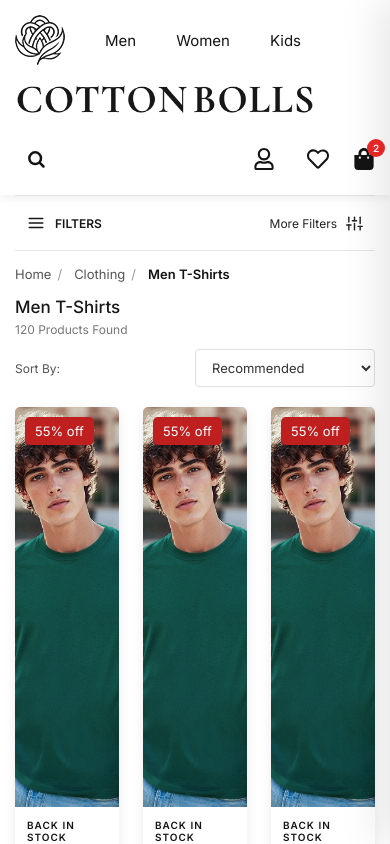
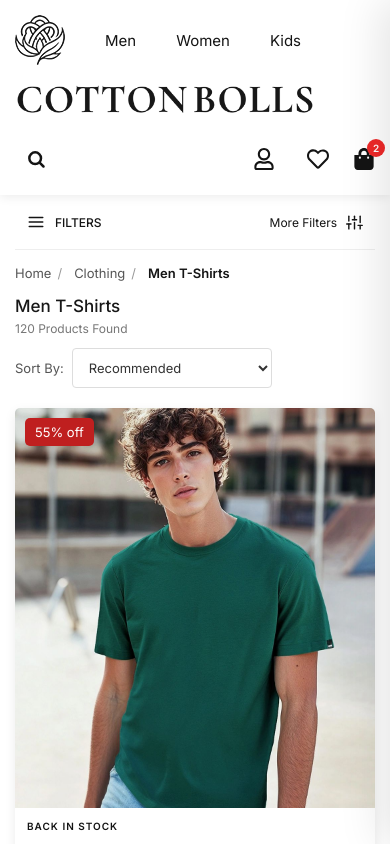
Before and after one commit to 1992NK/Cotton-bolls, a Next.js app: page /products in a window 390 px wide. Shown: the top 844 px of the page. Built offline with nearby package versions, Linux system fonts and the light colour scheme.

Commit message:
filter redsign

```diff
--- a/app/(store)/products/component/listing/horizontalfilters/FilterDropdown.jsx
+++ b/app/(store)/products/component/listing/horizontalfilters/FilterDropdown.jsx
@@ -16,10 +16,6 @@ const FilterDropdown = ({
     return (
         <div className={styles.dropdown}>
             <span className={styles.dropdownArrow} />
-
-            <h4 className={styles.dropdownTitle}>
-                {filter.title}
-            </h4>
 
             {filter.type === "radio" && (
                 <div className={styles.optionList}>
--- a/app/(store)/products/component/listing/horizontalfilters/PriceRangeSlider.jsx
+++ b/app/(store)/products/component/listing/horizontalfilters/PriceRangeSlider.jsx
@@ -37,7 +37,7 @@ const PriceRangeSlider = ({
 
   return (
     <div className={styles.priceRangeBox}>
-      <h4 className={styles.title}>PRICE</h4>
+      <h4 className={styles.title}>Price</h4>
 
       <div className={styles.sliderWrapper}>
         <div className={styles.track} />
--- a/app/(store)/products/component/listing/horizontalfilters/horizontalfilters.module.css
+++ b/app/(store)/products/component/listing/horizontalfilters/horizontalfilters.module.css
@@ -1,16 +1,12 @@
 .filterBar {
   width: 100%;
-  position: relative;
-  z-index: 50;
   background: #fff;
-  border-top: 1px solid #ededed;
-  border-bottom: 1px solid #e5e5e5;
+  border-bottom: 1px solid #eee;
 }
 
 .filterContainer {
   width: 100%;
   min-height: 60px;
-  padding: 0 30px;
   display: flex;
   align-items: center;
 }
@@ -25,10 +21,10 @@
   border: 0;
   border-right: 1px solid #eee;
   background: transparent;
-  color: #171717;
-  font-family: inherit;
+  color: #141414;
+  font-family: var(--font-inter);
   font-size: 13px;
-  font-weight: 600;
+  font-weight:500;
   cursor: pointer;
 }
 
@@ -54,8 +50,8 @@
   gap: 8px;
   border: 0;
   background: transparent;
-  color: #222;
-  font-family: inherit;
+  color: #141414;
+  font-family: var(--font-inter);
   font-size: 13px;
   font-weight: 500;
   cursor: pointer;
@@ -84,10 +80,11 @@
   display: inline-flex;
   align-items: center;
   justify-content: center;
-  background: #111;
-  border-radius: 20px;
+  background: #141414;
+  border-radius: 5px;
   color: #fff;
   font-size: 10px;
+  font-family: var(--font-inter);
 }
 
 .moreFiltersButton {
@@ -99,8 +96,8 @@
   gap: 9px;
   border: 0;
   background: transparent;
-  color: #222;
-  font-family: inherit;
+  color: #141414;
+  font-family: var(--font-inter);
   font-size: 13px;
   cursor: pointer;
 }
@@ -229,21 +226,21 @@
 .applyButton {
   height: 38px;
   padding: 0 20px;
-  border: 1px solid #ddd;
-  font-family: inherit;
-  font-size: 12px;
-  font-weight: 600;
+  border: 1px solid #eee;
+  font-family: var(--font-inter);
+  font-size: 13px;
+  font-weight: 500;
   cursor: pointer;
 }
 
 .resetButton {
   background: #fff;
-  color: #222;
+  color: #141414;
 }
 
 .applyButton {
-  background: #111;
-  border-color: #111;
+  background: #141414;
+  border-color: #141414;
   color: #fff;
 }
 
--- a/app/(store)/products/component/listing/horizontalfilters/pricerangeslider.module.css
+++ b/app/(store)/products/component/listing/horizontalfilters/pricerangeslider.module.css
@@ -5,8 +5,9 @@
 .title {
   margin: 0 0 20px;
   font-size: 13px;
-  font-weight: 700;
+  font-weight: 500;
   color: #141414;
+  font-family: var(--font-inter);
 }
 
 .sliderWrapper {
@@ -116,8 +117,9 @@
 .priceText {
   margin: 8px 0 0;
   font-size: 13px;
-  font-weight: 600;
-  color: #111111;
+  font-weight: 500;
+  color: #141414;
+  font-family: var(--font-inter);
 }
 
 @media (max-width: 1399px) {
--- a/app/(store)/products/component/listing/productgrid/productgrid.module.css
+++ b/app/(store)/products/component/listing/productgrid/productgrid.module.css
@@ -1,5 +1,33 @@
-.grid{
-    display:grid;
-    grid-template-columns:repeat(3,1fr);
-    gap:24px;
+.grid {
+  display: grid;
+  grid-template-columns: repeat(3, 1fr);
+  gap: 24px;
 }
+
+@media (max-width: 1199px) {
+  .grid {
+    grid-template-columns: repeat(3, 1fr);
+    gap: 20px;
+  }
+}
+
+@media (max-width: 992px) {
+  .grid {
+    grid-template-columns: repeat(2, 1fr);
+    gap: 20px;
+  }
+}
+
+@media (max-width: 767px) {
+  .grid {
+    grid-template-columns: repeat(2, 1fr);
+    gap: 16px;
+  }
+}
+
+@media (max-width: 576px) {
+  .grid {
+    grid-template-columns: 1fr;
+    gap: 16px;
+  }
+}
--- /dev/null
+++ b/app/(store)/products/component/listing/sortbar/SortBy.jsx
@@ -0,0 +1,58 @@
+"use client";
+
+import { useState } from "react";
+import styles from "./sortby.module.css";
+
+const SortBy = () => {
+    const [sortBy, setSortBy] = useState("recommended");
+
+    return (
+        <div className={styles.sortWrapper}>
+            <label
+                htmlFor="sortBy"
+                className={styles.sortLabel}
+            >
+                Sort By:
+            </label>
+
+            <div className={styles.selectWrapper}>
+                <select
+                    id="sortBy"
+                    value={sortBy}
+                    onChange={(e) => setSortBy(e.target.value)}
+                    className={styles.sortSelect}
+                >
+                    <option value="recommended">
+                        Recommended
+                    </option>
+
+                    <option value="newest">
+                        Newest
+                    </option>
+
+                    <option value="price-low-high">
+                        Price: Low to High
+                    </option>
+
+                    <option value="price-high-low">
+                        Price: High to Low
+                    </option>
+
+                    <option value="discount">
+                        Better Discount
+                    </option>
+
+                    <option value="rating">
+                        Customer Rating
+                    </option>
+
+                    <option value="popular">
+                        Most Popular
+                    </option>
+                </select>
+            </div>
+        </div>
+    );
+};
+
+export default SortBy;
--- /dev/null
+++ b/app/(store)/products/component/listing/sortbar/sortby.module.css
@@ -0,0 +1,43 @@
+
+.sortWrapper {
+    display: flex;
+    align-items: center;
+    gap: 8px;
+    flex-shrink: 0;
+}
+
+.sortLabel {
+    font-family: var(--font-inter);
+    font-size: 13px;
+    font-weight: 400;
+    color: #555;
+    white-space: nowrap;
+}
+
+.selectWrapper {
+    position: relative;
+}
+
+.sortSelect {
+    width: 200px;
+    height: 40px;
+    padding: 0 35px 0 12px;
+    font-family: var(--font-inter);
+    font-size: 13px;
+    font-weight: 400;
+    color: #333;
+    background: #fff;
+    border: 1px solid #ddd;
+    border-radius: 4px;
+    outline: none;
+    cursor: pointer;
+    transition: border-color 0.2s ease;
+}
+
+.sortSelect:hover {
+    border-color: #999;
+}
+
+.sortSelect:focus {
+    border-color: #008b91;
+}
--- a/app/(store)/products/listingpage.module.css
+++ b/app/(store)/products/listingpage.module.css
@@ -4,6 +4,8 @@
     align-items: flex-start;
     margin-top: 0;
 }
+
+.filtersfull{position: relative;}
 
 .sidebar {
     width: 280px;
@@ -42,49 +44,6 @@
     margin: 0;
     font-weight: 400;
     color: #777;
-}
-
-.sortWrapper {
-    display: flex;
-    align-items: center;
-    gap: 8px;
-    flex-shrink: 0;
-}
-
-.sortLabel {
-    font-family: var(--font-inter);
-    font-size: 13px;
-    font-weight: 400;
-    color: #555;
-    white-space: nowrap;
-}
-
-.selectWrapper {
-    position: relative;
-}
-
-.sortSelect {
-    width: 200px;
-    height: 40px;
-    padding: 0 35px 0 12px;
-    font-family: var(--font-inter);
-    font-size: 13px;
-    font-weight: 400;
-    color: #333;
-    background: #fff;
-    border: 1px solid #ddd;
-    border-radius: 4px;
-    outline: none;
-    cursor: pointer;
-    transition: border-color 0.2s ease;
-}
-
-.sortSelect:hover {
-    border-color: #999;
-}
-
-.sortSelect:focus {
-    border-color: #008b91;
 }
 
 @media (max-width: 1199px) {
--- a/app/(store)/products/page.jsx
+++ b/app/(store)/products/page.jsx
@@ -9,6 +9,7 @@ import ProductGrid from "./component/listing/productgrid/ProductGrid";
 import filterData from "./component/listing/horizontalfilters/filterData";
 
 import styles from "./listingpage.module.css";
+import SortBy from "./component/listing/sortbar/SortBy";
 
 const createInitialFilters = () => {
     const initialFilters = {};
@@ -80,53 +81,8 @@ const Listingpage = () => {
                                 </p>
                             </div>
 
-                            <div className={styles.sortWrapper}>
-                                <label
-                                    htmlFor="sortBy"
-                                    className={styles.sortLabel}
-                                >
-                                    Sort By:
-                                </label>
+                            <SortBy />
 
-                                <div className={styles.selectWrapper}>
-                                    <select
-                                        id="sortBy"
-                                        value={sortBy}
-                                        onChange={(e) =>
-                                            setSortBy(e.target.value)
-                                        }
-                                        className={styles.sortSelect}
-                                    >
-                                        <option value="recommended">
-                                            Recommended
-                                        </option>
-
-                                        <option value="newest">
-                                            Newest
-                                        </option>
-
-                                        <option value="price-low-high">
-                                            Price: Low to High
-                                        </option>
-
-                                        <option value="price-high-low">
-                                            Price: High to Low
-                                        </option>
-
-                                        <option value="discount">
-                                            Better Discount
-                                        </option>
-
-                                        <option value="rating">
-                                            Customer Rating
-                                        </option>
-
-                                        <option value="popular">
-                                            Most Popular
-                                        </option>
-                                    </select>
-                                </div>
-                            </div>
                         </div>
 
                         <ProductGrid />
```
Also changed, not shown: app/(store)/products/component/listing/horizontalfilters/filterDropdown.module.css (+29 -24 lines), app/(store)/products/component/listing/horizontalfilters/morefiltersdrawer.module.css (+26 -21 lines).
